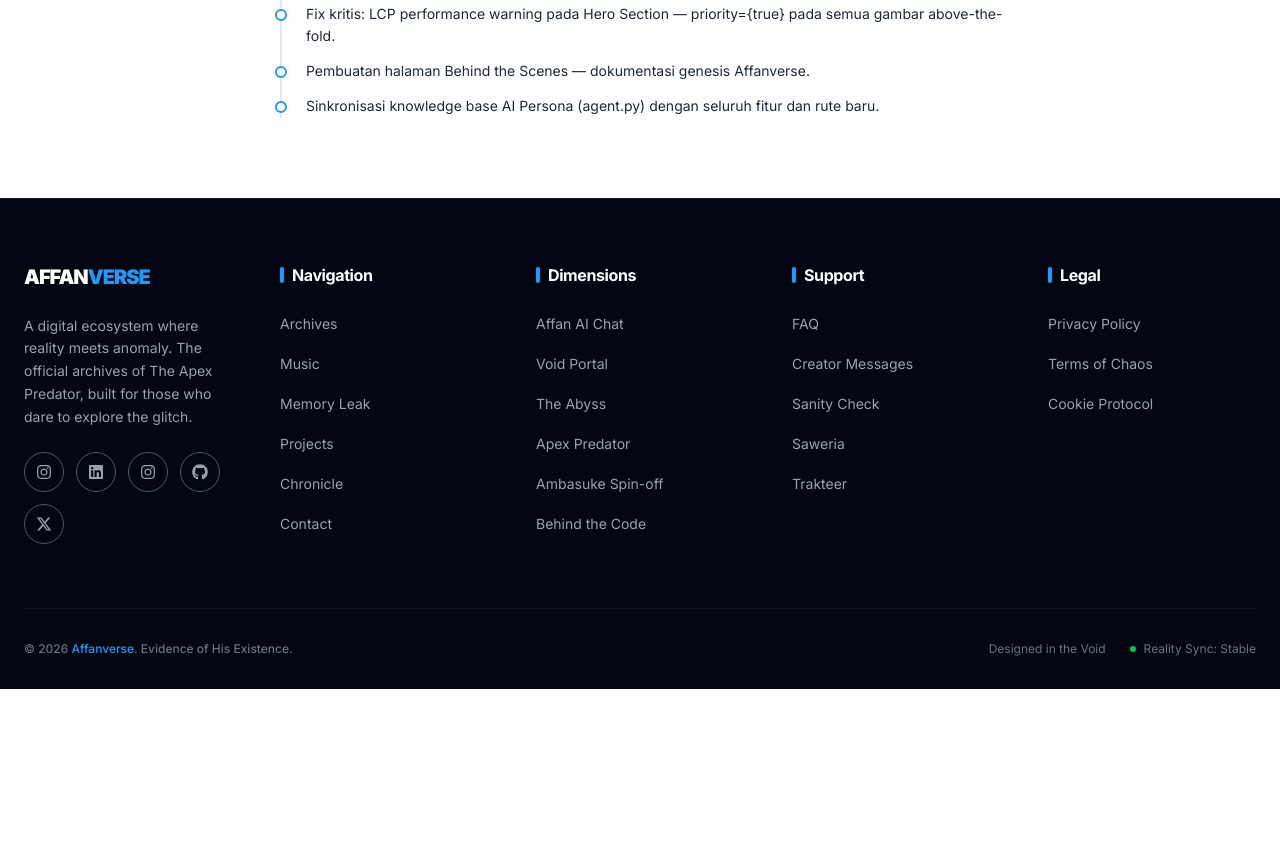
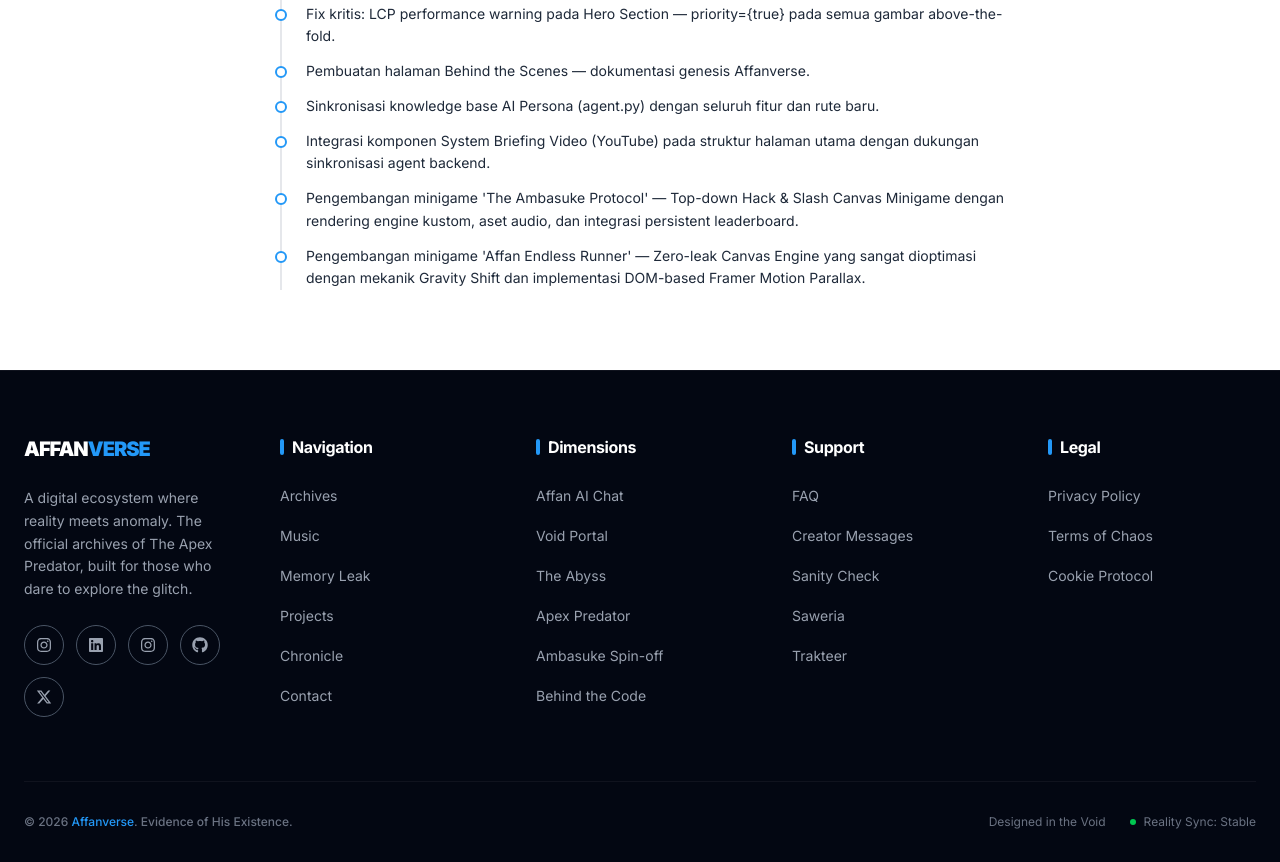
Before and after one commit to MufidJK/affanverse, a Next.js app: page /behind-the-scenes in a window 1280 px wide. Shown: the part 2280-3142 px from the top of the page. Before the commit the page ends 2969 px from the top, so only its background shows below. Built offline with nearby package versions, Linux system fonts and the light colour scheme.

Commit message:
feat: implement Behind the Scenes page with interactive parallax timeline and workstation gallery

```diff
--- a/app/behind-the-scenes/page.tsx
+++ b/app/behind-the-scenes/page.tsx
@@ -41,6 +41,9 @@ const TIMELINE = [
       "Fix kritis: LCP performance warning pada Hero Section — priority={true} pada semua gambar above-the-fold.",
       "Pembuatan halaman Behind the Scenes — dokumentasi genesis Affanverse.",
       "Sinkronisasi knowledge base AI Persona (agent.py) dengan seluruh fitur dan rute baru.",
+      "Integrasi komponen System Briefing Video (YouTube) pada struktur halaman utama dengan dukungan sinkronisasi agent backend.",
+      "Pengembangan minigame 'The Ambasuke Protocol' — Top-down Hack & Slash Canvas Minigame dengan rendering engine kustom, aset audio, dan integrasi persistent leaderboard.",
+      "Pengembangan minigame 'Affan Endless Runner' — Zero-leak Canvas Engine yang sangat dioptimasi dengan mekanik Gravity Shift dan implementasi DOM-based Framer Motion Parallax."
     ],
   },
 ];
```
